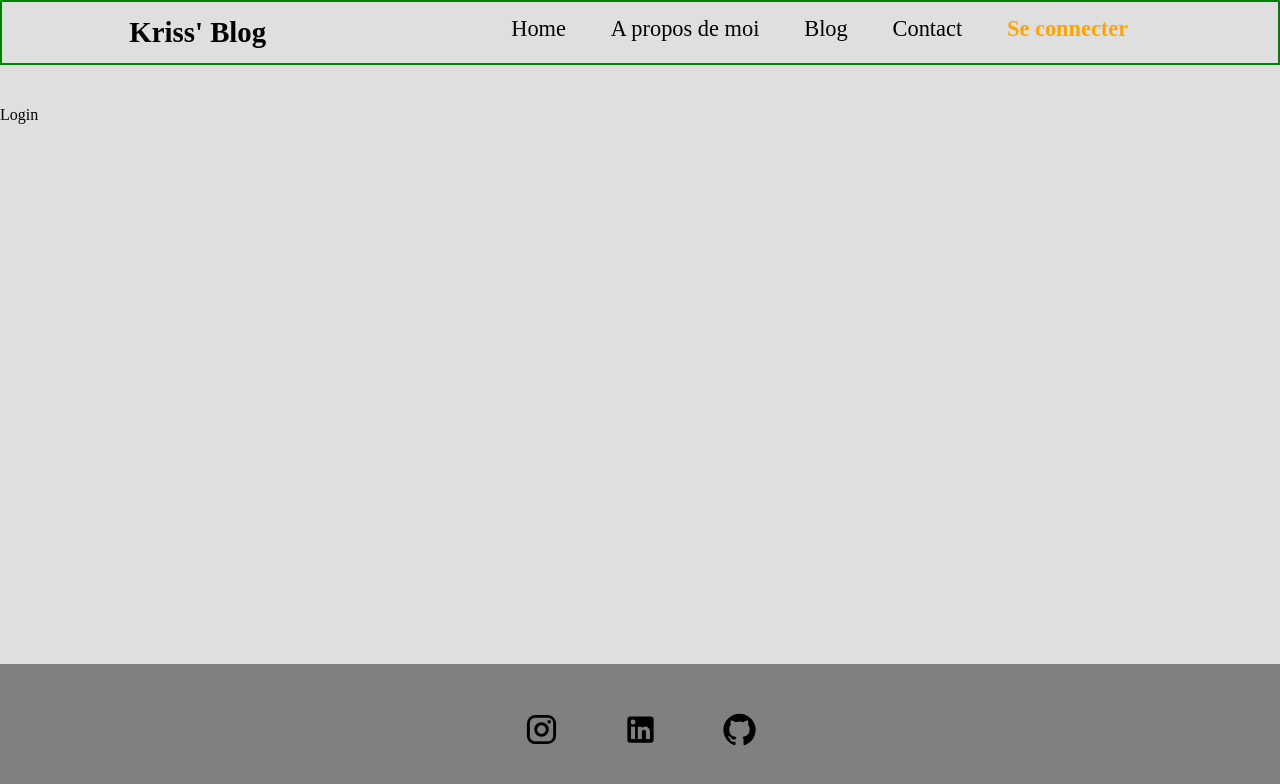
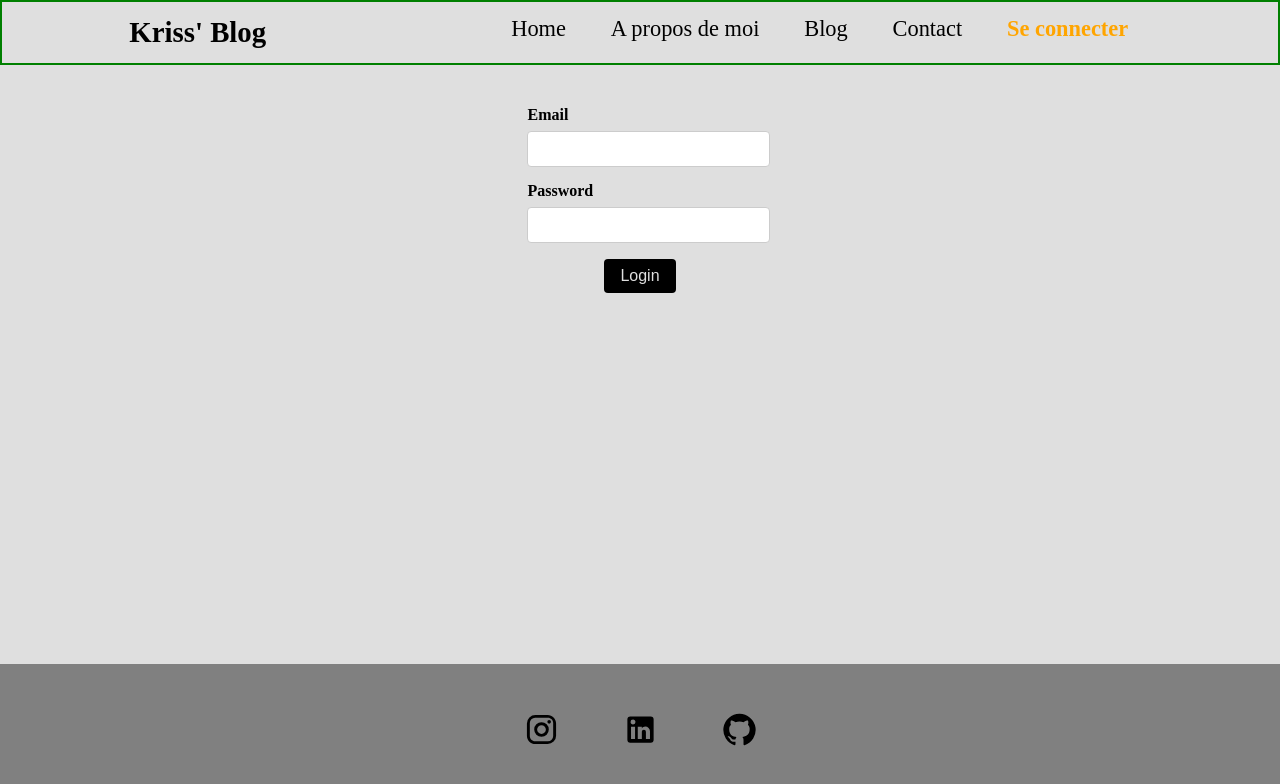
Before and after one commit to Kriss-Hanna/blog-react-ts, a React (Vite) app: page /login in a window 1280 px wide. Shown: the top 784 px of the page. Built offline with nearby package versions, Linux system fonts and the light colour scheme.

Commit message:
add login page & post

```diff
--- a/src/components/CardPosts.tsx
+++ b/src/components/CardPosts.tsx
@@ -1,20 +1,22 @@
 import React from 'react';
+import { Link } from 'react-router-dom';
 
 interface CardProps {
+  id: string;
   title: string;
   imageUrl: string;
   description: string;
 }
 
-const CardPosts: React.FC<CardProps> = ({ title, imageUrl, description }) => {
+const CardPosts: React.FC<CardProps> = ({ id, title, imageUrl, description }) => {
   return (
-    <a>
+    <Link key={id} to={`${id}`}>
       <div className="card">
         <img src={imageUrl} alt={title} />
         <h2>{title}</h2>
         <p>{description}</p>
       </div>
-    </a>
+    </Link>
   );
 };
 
--- a/src/pages/Blog.tsx
+++ b/src/pages/Blog.tsx
@@ -27,7 +27,7 @@ const Blog: React.FC<BlogProps> = () => {
   return (
     <div className="blog">
       {posts.map((post) => (
-        <CardPosts key={post.id} title={post.title} imageUrl={post.imageurl} description={post.description} />
+        <CardPosts id={post.id} title={post.title} imageUrl={post.imageurl} description={post.description} />
         ))}
     </div>
   );
--- a/src/pages/Login.tsx
+++ b/src/pages/Login.tsx
@@ -1,9 +1,55 @@
-import React from 'react'
+import React, { useState } from "react";
 
-function Login() {
-  return (
-    <div>Login</div>
-  )
+interface LoginProps {
+  onLogin: (email: string, password: string) => void;
 }
 
-export default Login
+const Login: React.FC<LoginProps> = ({ onLogin }) => {
+  const [email, setEmail] = useState("");
+  const [password, setPassword] = useState("");
+
+  const handleEmailChange = (event: React.ChangeEvent<HTMLInputElement>) => {
+    setEmail(event.target.value);
+  };
+
+  const handlePasswordChange = (event: React.ChangeEvent<HTMLInputElement>) => {
+    setPassword(event.target.value);
+  };
+
+  const handleSubmit = (event: React.FormEvent<HTMLFormElement>) => {
+    event.preventDefault();
+    onLogin(email, password);
+  };
+
+  return (
+    <form className="login-form" onSubmit={handleSubmit}>
+      <div className="field">
+        <label htmlFor="email">Email</label>
+        <input
+          type="email"
+          id="email"
+          name="email"
+          value={email}
+          onChange={handleEmailChange}
+          required
+        />
+      </div>
+      <div className="field">
+        <label htmlFor="password">Password</label>
+        <input
+          type="password"
+          id="password"
+          name="password"
+          value={password}
+          onChange={handlePasswordChange}
+          required
+        />
+      </div>
+      <button className="login-form__button" type="submit">
+        Login
+      </button>
+    </form>
+  );
+};
+
+export default Login;
--- a/src/routes.tsx
+++ b/src/routes.tsx
@@ -5,6 +5,7 @@ import About from "./pages/About";
 import Blog from "./pages/Blog";
 import Contact from "./pages/Contact";
 import Login from "./pages/Login";
+import Post from "./pages/Post";
 
 
 const AppRoutes: React.FC = () => {
@@ -14,6 +15,7 @@ const AppRoutes: React.FC = () => {
       <Route path="/" element={<Home />} />
       <Route path="/about" element={<About />} />
       <Route path="/blog" element={<Blog />} />
+      <Route path="/:id" element={<Post />} />
       <Route path="/contact" element={<Contact />} />
       <Route path="/login" element={<Login />} />
 
--- /dev/null
+++ b/src/styles/Login.sass
@@ -0,0 +1,36 @@
+.login-form
+    display: flex
+    flex-direction: column
+    align-items: center
+
+    .field
+        display: flex
+        flex-direction: column
+        margin-bottom: 1rem
+
+        label
+            font-weight: bold
+            margin-bottom: 0.5rem
+
+        input
+            padding: 0.5rem
+            border: 1px solid #ccc
+            border-radius: 4px
+            font-size: 1rem
+            width: 100%
+
+    button
+        padding: 0.5rem 1rem
+        border-radius: 4px
+        background-color: black
+        color: #DFDFDF
+
+        font-size: 1rem
+        border: none
+        cursor: pointer
+        transition: background-color 0.2s ease-in-out
+
+        &:hover
+            background-color: #DFDFDF
+            color: black
+            border: 1px solid black
--- a/src/styles/global.sass
+++ b/src/styles/global.sass
@@ -4,6 +4,7 @@
 @import "../styles/Contact"
 @import "../styles/Blog"
 @import "../styles/CardPosts"
+@import "../styles/Login"
 
 body
     background-color: #DFDFDF
```
Also changed, not shown: src/pages/Post.tsx (added, +20 -0 lines).
